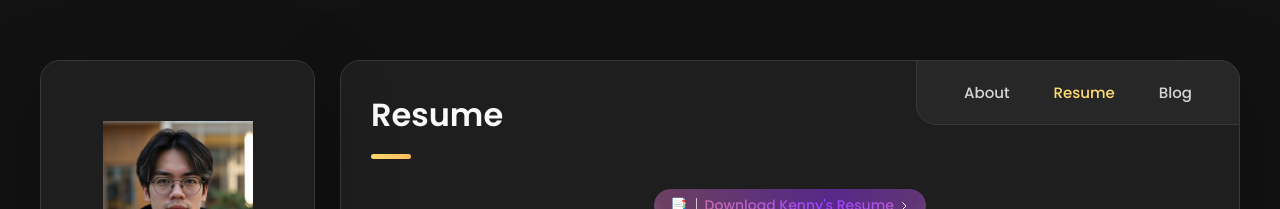
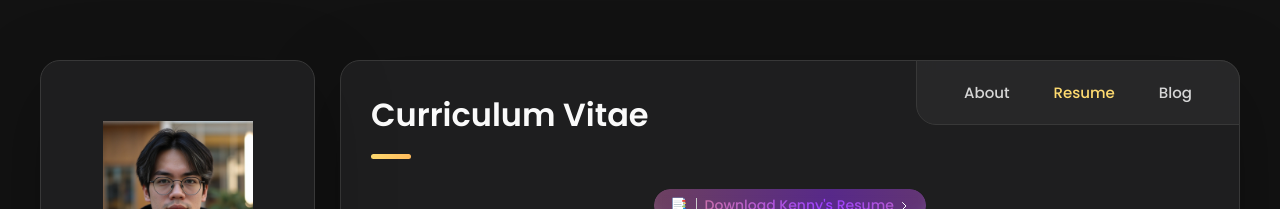
Before and after one commit to kennyhngo/portfolio-v4, a Vue app: page /resume in a window 1280 px wide. Shown: the top 209 px of the page. Built offline with nearby package versions, Linux system fonts and the light colour scheme.

Commit message:
Adjusting resume to CV

```diff
--- a/src/views/Resume.vue
+++ b/src/views/Resume.vue
@@ -1,7 +1,7 @@
 <template>
 <article class="resume active" data-page="resume">
   <header>
-    <h2 class="h2 article-title">Resume</h2>
+    <h2 class="h2 article-title">Curriculum Vitae</h2>
   </header>
 
   <ResumeFile />
```
